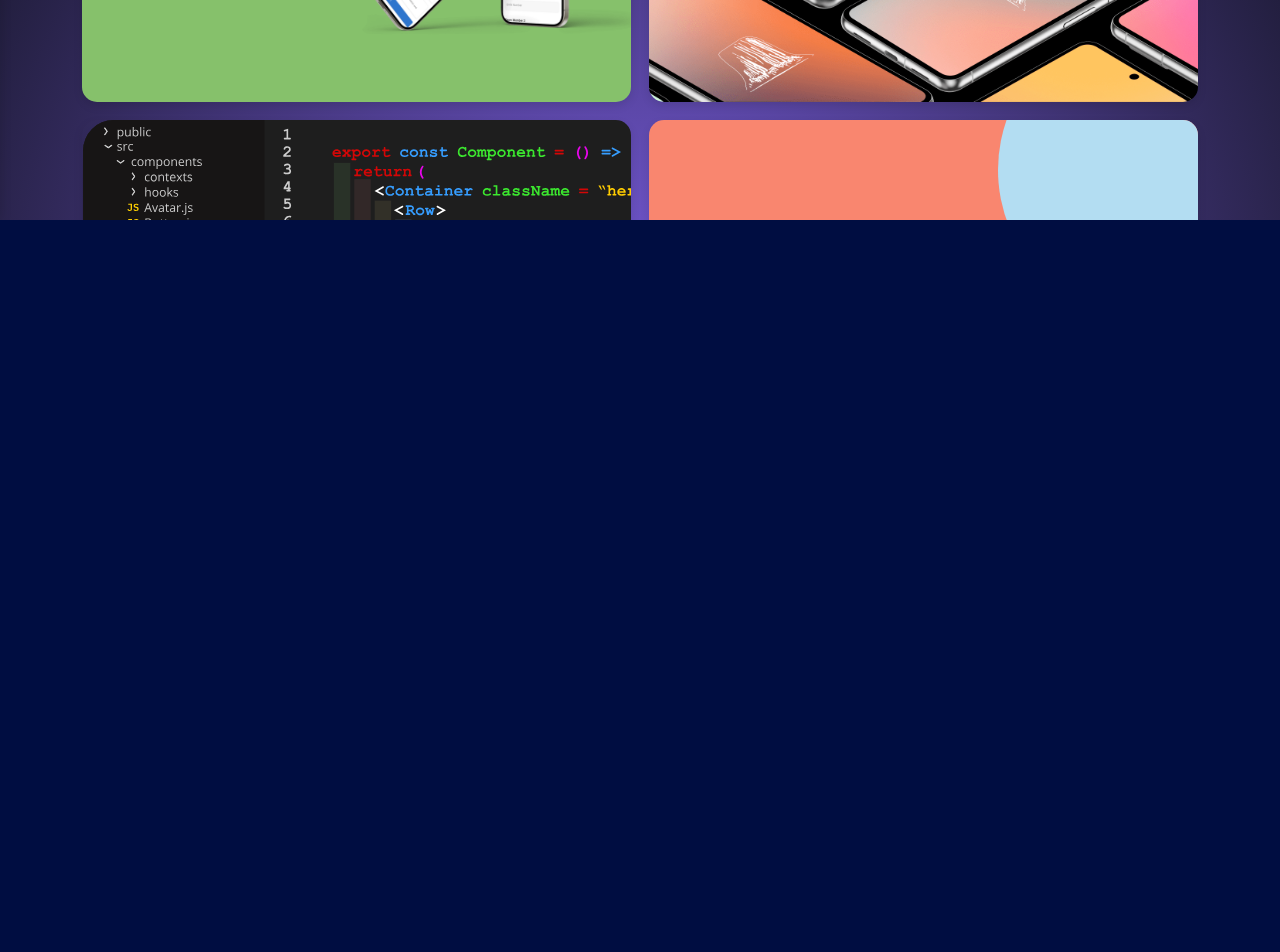
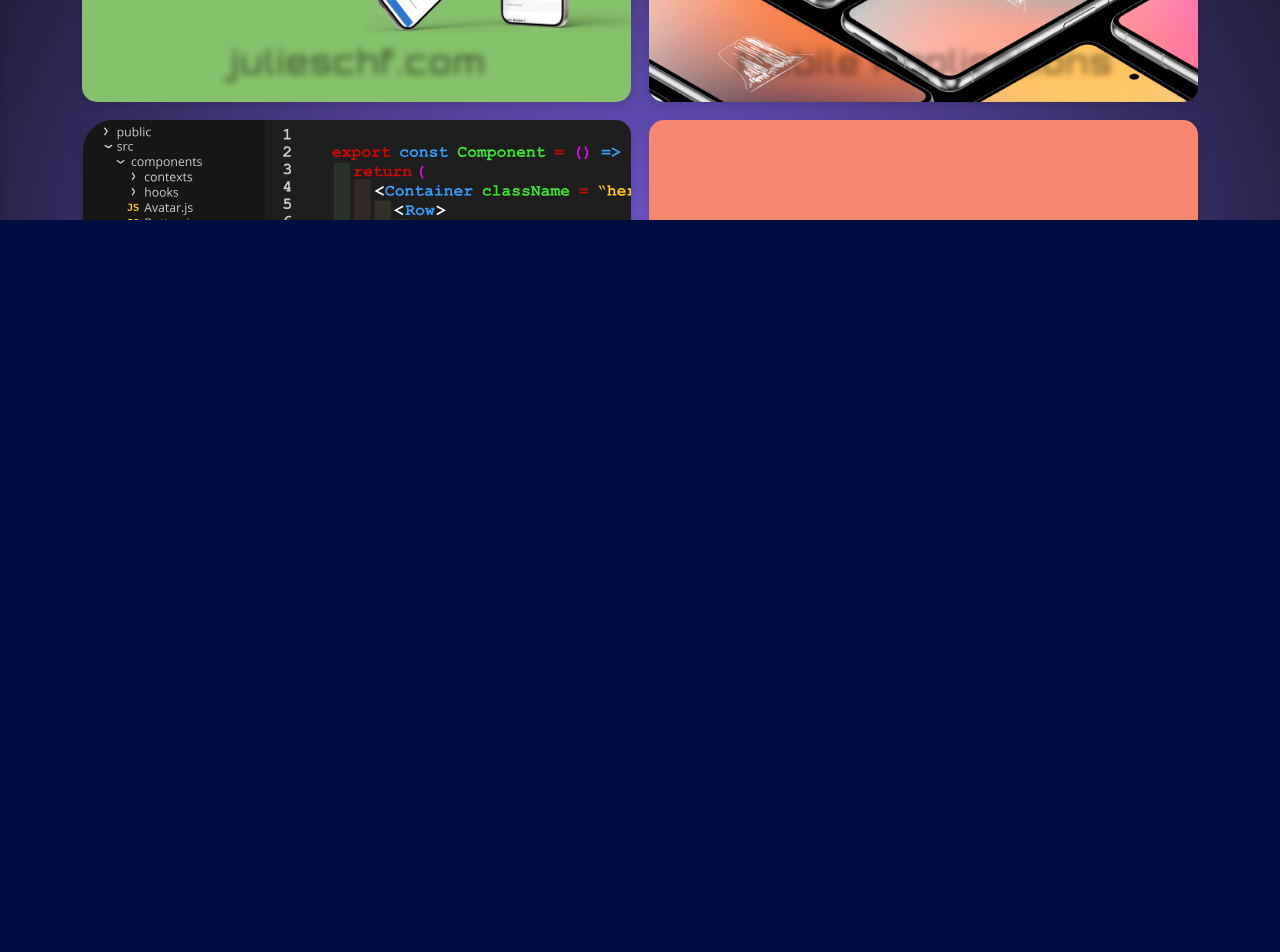
Before and after one commit to jrvscm/high-plains-media, a Next.js app: page / in a window 1280 px wide. Shown: the part 580-1532 px from the top of the page. Built offline with nearby package versions, Linux system fonts and the light colour scheme; no server answers.

Commit message:
update labels

```diff
--- a/src/pages/index.js
+++ b/src/pages/index.js
@@ -27,13 +27,13 @@ const GridTileOverlay = styled.div`
   right: 0;
   bottom: 0;
   background: ${({ theme }) => `${theme.colors.secondaryDark}F2`}; /* Semi-transparent background */
-  display: flex;
+  display: ${({ $isMobile }) => ($isMobile ? 'none' : 'flex')}; /* Hide overlay on mobile */
   align-items: center;
   justify-content: center;
   color: white;
   font-size: 24px;
-  opacity: 0;
-  visibility: hidden;
+  opacity: ${({ $isMobile }) => ($isMobile ? 0 : 0)};  /* Fully hidden on mobile */
+  visibility: ${({ $isMobile }) => ($isMobile ? 'hidden' : 'hidden')}; /* Fully hidden on mobile */
   transition: opacity 0.3s ease, visibility 0.3s ease;
   z-index: 2; /* Ensure it stays above the gradient and image */
 `;
@@ -73,7 +73,7 @@ const GridItem = styled.div`
   }
 
   &:hover {
-    ${'' /* transform: scale(1.02); */}
+    ${'' /* Only scale on hover for non-mobile */}
     > ${GridTileOverlay} {
       opacity: 1;
       visibility: visible;
@@ -81,22 +81,10 @@ const GridItem = styled.div`
   }
 
   & img {
-    position: relative; /* Ensure image is placed on top of the background */
+    position: relative;
     width: 100%;
     height: auto;
     z-index: 1;
-  }
-
-  /* Add circular backgrounds using ::before */
-  &::before {
-    content: ' ';
-    position: absolute;
-    height: 300px;
-    width: 300px;
-    top: -100px;
-    right: -100px;
-    border-radius: 150px;
-    z-index: 0; /* Ensure the circle is behind the content */
   }
 
   & h3 {
@@ -104,6 +92,30 @@ const GridItem = styled.div`
     font-size: 32px;
     letter-spacing: 2px;
     text-shadow: 2px 2px 6px rgba(0, 0, 0, 0.5);
+    color: ${({ $isMobile, theme }) => ($isMobile ? theme.colors.white : 'transparent')}; /* Visible on mobile */
+    position: absolute;
+    z-index: 10;
+    display: flex;
+    align-items: center;
+    justify-content: center;
+    bottom: 15px;
+    width: 100%;
+    text-align: center;
+
+    @media ${device.tablet}{
+      font-family: 'Orbitron', sans-serif;
+      font-size: 24px;
+      color: #fff;
+      text-shadow: 0 0 5px rgba(0, 255, 255, 0.7), 0 0 10px rgba(0, 255, 255, 0.5);
+      padding: 10px;
+      border-radius: 8px;
+      background: rgba(0, 0, 0, 0.5);
+      position: absolute;
+      bottom: 0px;
+      left: 50%;
+      transform: translateX(-50%);
+      margin: 0;
+    }
   }
 `;
 
@@ -183,11 +195,13 @@ export default function Home() {
           <GridWrapper $isMobile={isMobile} className={'container'}>
             <StyledLink href={'/projects/julieschf'}>
               <GridItem
-                onMouseEnter={() => setHovered(true)}
-                onMouseLeave={() => setHovered(false)}
+                onMouseEnter={() => !isMobile && setHovered(true)}  // Prevent hover on mobile
+                onMouseLeave={() => !isMobile && setHovered(false)} // Prevent hover on mobile
+                $isMobile={isMobile}
               >
                 <img src={'/images/sunshinePaintAndBody.png'} />
-                <GridTileOverlay>
+                <h3 $isMobile={isMobile}>julieschf.com</h3>
+                <GridTileOverlay $isMobile={isMobile}>
                   <h3>julieschf.com</h3>
                 </GridTileOverlay>
               </GridItem>
@@ -195,10 +209,12 @@ export default function Home() {
 
             <StyledLink href={''}>
               <GridItem
-                onMouseEnter={() => setHovered(true)}
-                onMouseLeave={() => setHovered(false)}
+                onMouseEnter={() => !isMobile && setHovered(true)}
+                onMouseLeave={() => !isMobile && setHovered(false)}
+                $isMobile={isMobile}
               >
-                <GridTileOverlay>
+                <h3 $isMobile={isMobile}>Mobile Applications</h3>
+                <GridTileOverlay $isMobile={isMobile}>
                   <h3>Mobile Applications</h3>
                 </GridTileOverlay>
               </GridItem>
@@ -206,10 +222,12 @@ export default function Home() {
 
             <StyledLink href={''}>
               <GridItem
-                onMouseEnter={() => setHovered(true)}
-                onMouseLeave={() => setHovered(false)}
+                onMouseEnter={() => !isMobile && setHovered(true)}
+                onMouseLeave={() => !isMobile && setHovered(false)}
+                $isMobile={isMobile}
               >
-                <GridTileOverlay>
+                <h3 $isMobile={isMobile}>Web Development</h3>
+                <GridTileOverlay $isMobile={isMobile}>
                   <h3>Web Development</h3>
                 </GridTileOverlay>
               </GridItem>
@@ -217,11 +235,13 @@ export default function Home() {
 
             <StyledLink href={'/projects/suitesleeps'}>
               <GridItem
-                onMouseEnter={() => setHovered(true)}
-                onMouseLeave={() => setHovered(false)}
+                onMouseEnter={() => !isMobile && setHovered(true)}
+                onMouseLeave={() => !isMobile && setHovered(false)}
+                $isMobile={isMobile}
               >
                 <img src={'/images/suite-sleeps-mac.png'} />
-                <GridTileOverlay>
+                <h3 $isMobile={isMobile}>suitesleeps.com</h3>
+                <GridTileOverlay $isMobile={isMobile}>
                   <h3>suitesleeps.com</h3>
                 </GridTileOverlay>
               </GridItem>
@@ -229,11 +249,13 @@ export default function Home() {
 
             <StyledLink href={'/projects/suitesleeps'}>
               <GridItem
-                onMouseEnter={() => setHovered(true)}
-                onMouseLeave={() => setHovered(false)}
+                onMouseEnter={() => !isMobile && setHovered(true)}
+                onMouseLeave={() => !isMobile && setHovered(false)}
+                $isMobile={isMobile}
               >
                 <img src={'/images/tvs.png'} />
-                <GridTileOverlay>
+                <h3 $isMobile={isMobile}>highplainsmedia.com</h3>
+                <GridTileOverlay $isMobile={isMobile}>
                   <h3>highplainsmedia.com</h3>
                 </GridTileOverlay>
               </GridItem>
@@ -241,10 +263,12 @@ export default function Home() {
 
             <StyledLink href={''}>
               <GridItem
-                onMouseEnter={() => setHovered(true)}
-                onMouseLeave={() => setHovered(false)}
+                onMouseEnter={() => !isMobile && setHovered(true)}
+                onMouseLeave={() => !isMobile && setHovered(false)}
+                $isMobile={isMobile}
               >
-                <GridTileOverlay>
+                <h3 $isMobile={isMobile}>e-commerce</h3>
+                <GridTileOverlay $isMobile={isMobile}>
                   <h3>e-commerce</h3>
                 </GridTileOverlay>
               </GridItem>
```
